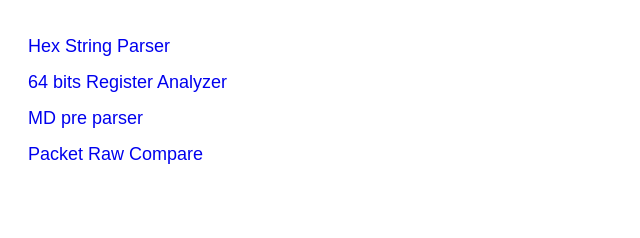
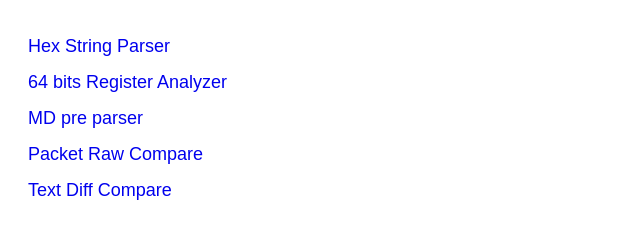
Before and after one commit to farfree/tools, a plain HTML site: page index.html in a window 1280 px wide. Shown: the whole page, without its empty margins (0-640 px from the left). Drawn offline with Linux system fonts and the light colour scheme.

Commit message:
Update index.html

```diff
--- a/index.html
+++ b/index.html
@@ -35,6 +35,8 @@
 
     <a href="PA.html" target="_blank" rel="noopener noreferrer">Packet Raw Compare</a>
 
+    <a href="textCompare.html" target="_blank" rel="noopener noreferrer">Text Diff Compare</a>
+
 </body>
 
 </html>
```
